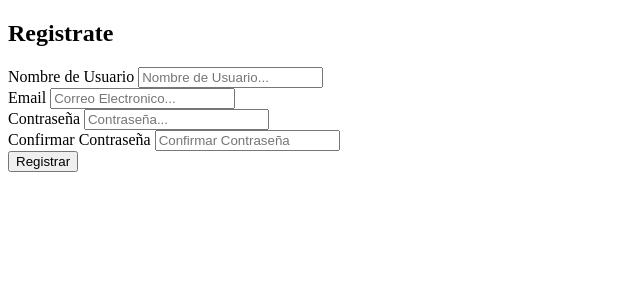
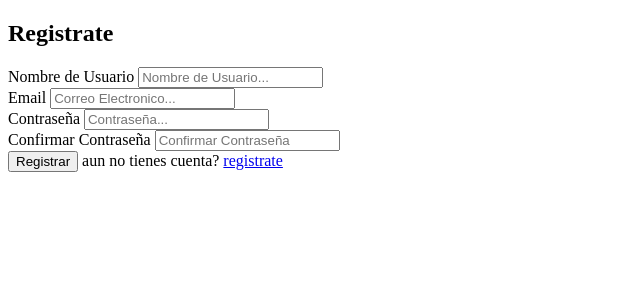
Before and after one commit to kev23453/Eat-Meet, a PHP site: page /user/auth/register.php in a window 1280 px wide. Shown: the top 300 px of the page, without its empty margins (0-640 px from the left). Run offline with PHP 8.4, Linux system fonts and the light colour scheme.

Commit message:
creacion del index

```diff
--- a/user/auth/login.php
+++ b/user/auth/login.php
@@ -19,6 +19,8 @@
         </div>
 
         <button type="submit" class="btn-send">Login</button>
+        <span>ya tienes una cuenta? <a href="register.php">ingresa</a></span>
+
     </form>
 </body>
 </html>
--- a/user/auth/register.php
+++ b/user/auth/register.php
@@ -35,6 +35,7 @@
         </div>
 
         <button type="submit">Registrar</button>
+        <span>aun no tienes cuenta? <a href="login.php">registrate</a></span>
     </form>
 </body>
 </html>
```
Also changed, not shown: index.php (added), 2 other files.
